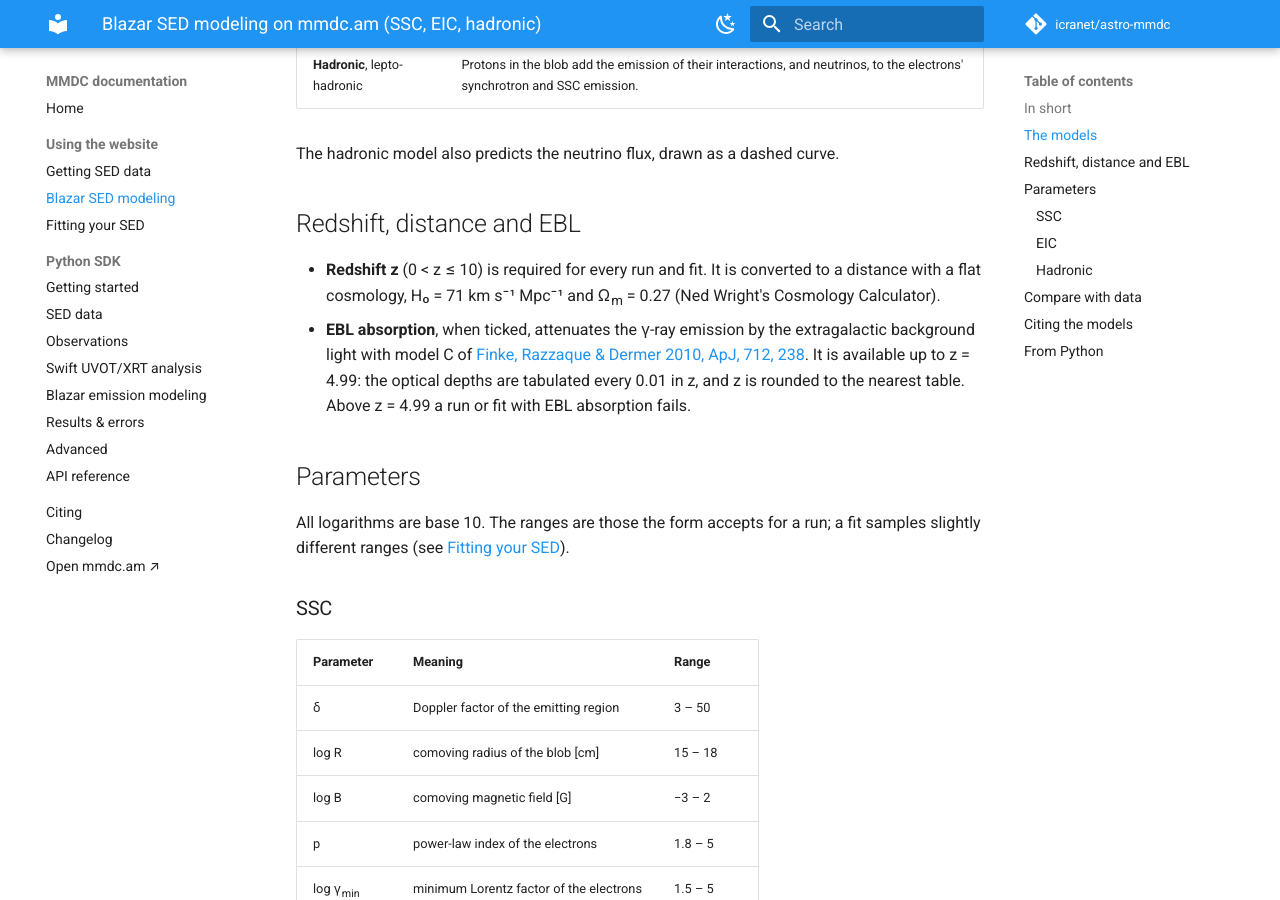
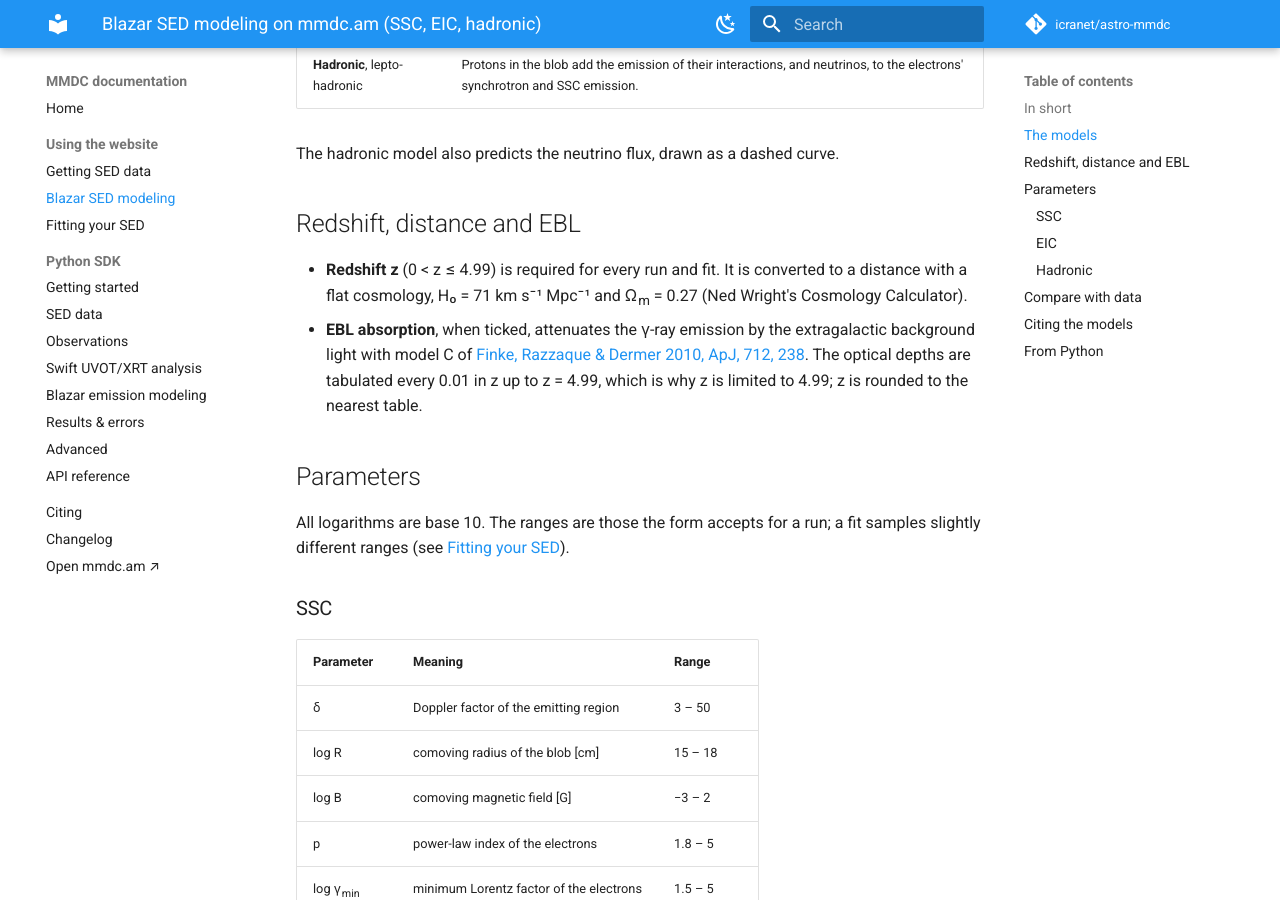
Before and after one commit to icranet/astro-mmdc, an MkDocs documentation site: the page built from docs/web/modeling.md, in a window 1280 px wide and 900 px high, scrolled down 1557 px. Built offline with MkDocs 1.6.1 and Material for MkDocs 9.7.7, drawn with Linux system fonts in a browser that asks for light colours; comment, search, counter and statistics services are not loaded.

Commit message:
Docs: redshift limited to 4.99 (the last EBL table) (#6)

```diff
--- /dev/null
+++ b/docs/google163e6bcd491e4072.html
@@ -0,0 +1 @@
+google-site-verification: google163e6bcd491e4072.html
--- /dev/null
+++ b/docs/robots.txt
@@ -0,0 +1,4 @@
+User-agent: *
+Allow: /
+
+Sitemap: https://docs.mmdc.am/sitemap.xml
--- a/docs/web/modeling.md
+++ b/docs/web/modeling.md
@@ -50,14 +50,14 @@ The hadronic model also predicts the neutrino flux, drawn as a dashed curve.
 
 ## Redshift, distance and EBL
 
-- **Redshift z** (0 < z ≤ 10) is required for every run and fit. It is converted to a distance
+- **Redshift z** (0 < z ≤ 4.99) is required for every run and fit. It is converted to a distance
   with a flat cosmology, H₀ = 71 km s⁻¹ Mpc⁻¹ and Ω<sub>m</sub> = 0.27 (Ned Wright's Cosmology
   Calculator).
 - **EBL absorption**, when ticked, attenuates the γ-ray emission by the extragalactic background
   light with model C of
   [Finke, Razzaque & Dermer 2010, ApJ, 712, 238](https://ui.adsabs.harvard.edu/abs/2010ApJ...712..238F/abstract).
-  It is available up to z = 4.99: the optical depths are tabulated every 0.01 in z, and z is
-  rounded to the nearest table. Above z = 4.99 a run or fit with EBL absorption fails.
+  The optical depths are tabulated every 0.01 in z up to z = 4.99, which is why z is limited
+  to 4.99; z is rounded to the nearest table.
 
 ## Parameters
 
```
Also changed, not shown: docs/guides/modeling.md (+1 -1 lines).
